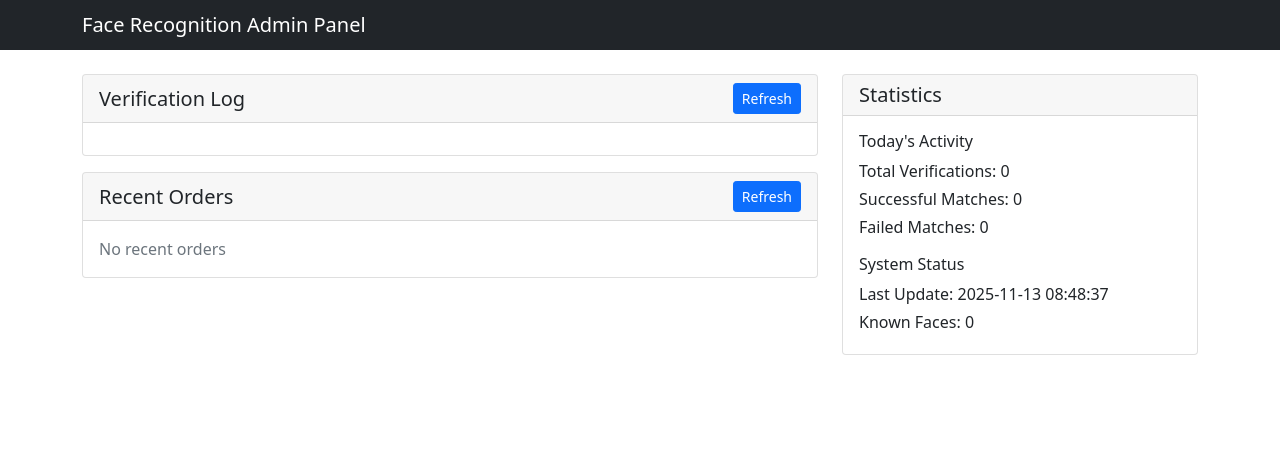
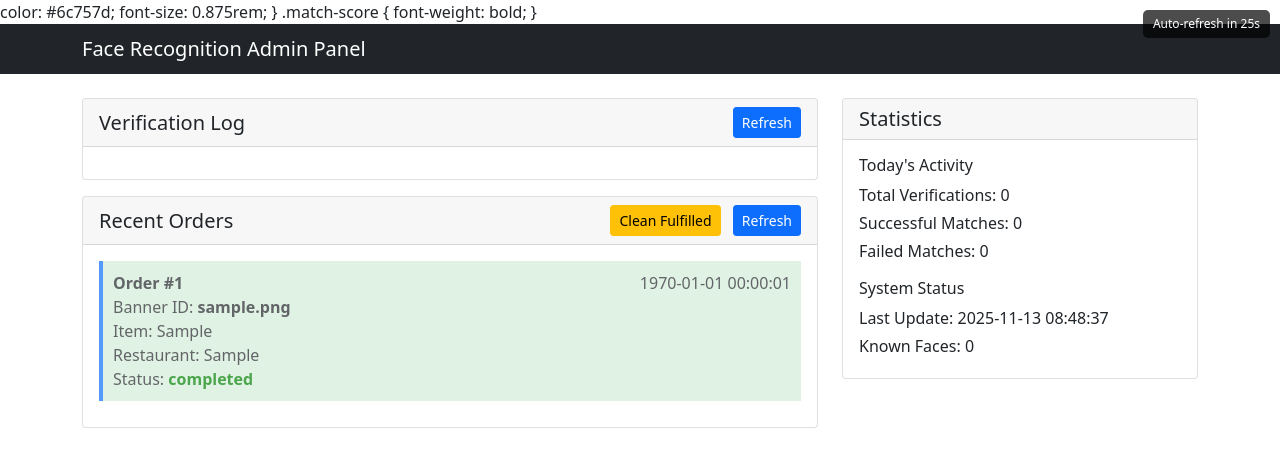
Before and after one commit to Kay608/Capstone-CST498, a Flask app: page /admin in a window 1280 px wide. Shown: the top 467 px of the page. Run offline with Flask 2, Linux system fonts and the light colour scheme; tables that the repository leaves empty hold one stand-in row (values such as "Sample post"); data that the repository does not hold is empty.

Commit message:
Enhanced facial recognition with persistent green square tracking and improved admin panel
- Implemented face tracking system with persistent recognition display
- Added FACE_PERSISTENCE_TIME and FACE_POSITION_TOLERANCE constants
- Enhanced annotate_frame() with stable green squares that don't flicker
- Added semi-transparent overlays and checkmarks for recognized faces
- Improved admin panel with auto-refresh and order cleanup functionality
- Added restaurant dropdown and status tracking to order system
- Enhanced visual feedback with improved labels and status display

```diff
--- a/flask_api/app.py
+++ b/flask_api/app.py
@@ -22,7 +22,14 @@
 from robot_navigation.robot_controller import RobotController
 from threading import Thread
 import time
-from zeroconf import Zeroconf, ServiceInfo
+# Optional imports for network discovery
+try:
+    from zeroconf import Zeroconf, ServiceInfo
+    ZEROCONF_AVAILABLE = True
+except ImportError:
+    print("[INFO] Zeroconf not available - network discovery disabled")
+    ZEROCONF_AVAILABLE = False
+
 import socket
 import face_recognition
 
@@ -253,20 +260,43 @@
     try:
         conn = get_db_connection()
         with conn.cursor() as cur:
-            cur.execute(
-                """
-                INSERT INTO orders (banner_id, item, restaurant, status, ts)
-                VALUES (%s, %s, %s, %s, %s)
-                """,
-                (banner_id, item, restaurant, status, time.time()),
-            )
-            order_no = cur.lastrowid
+            # First try with restaurant column
+            try:
+                cur.execute(
+                    """
+                    INSERT INTO orders (banner_id, item, restaurant, status, ts)
+                    VALUES (%s, %s, %s, %s, %s)
+                    """,
+                    (banner_id, item, restaurant, status, time.time()),
+                )
+                order_no = cur.lastrowid
+                print(f"[INFO] Saved order {order_no} for {banner_id} to database (with restaurant).")
+            except pymysql.MySQLError as e:
+                # If restaurant column doesn't exist, try without it
+                if "Unknown column 'restaurant'" in str(e):
+                    print("[WARN] Restaurant column not found, saving without restaurant...")
+                    cur.execute(
+                        """
+                        INSERT INTO orders (banner_id, item, status, ts)
+                        VALUES (%s, %s, %s, %s)
+                        """,
+                        (banner_id, item, status, time.time()),
+                    )
+                    order_no = cur.lastrowid
+                    print(f"[INFO] Saved order {order_no} for {banner_id} to database (without restaurant).")
+                else:
+                    raise e
         conn.commit()
-        print(f"[INFO] Saved order {order_no} for {banner_id} to database.")
         return order_no, None
     except pymysql.MySQLError as exc:
         print(f"[ERROR] Failed to save order to database: {exc}")
-        return None, str(exc)
+        # Check for foreign key constraint error (user doesn't exist)
+        if "foreign key constraint fails" in str(exc).lower() and "banner_id" in str(exc):
+            return None, "Banner ID not found. You must be registered in the facial recognition system before placing orders. Please contact admin to register."
+        elif "duplicate entry" in str(exc).lower():
+            return None, "Duplicate order detected. Please try again."
+        else:
+            return None, f"Database error: {exc}"
     finally:
         if conn:
             try:
@@ -303,7 +333,6 @@
 known_encodings = []
 known_names = []
 
-@app.before_first_request
 def initialize_database_and_encodings():
     """
     Initialize the database and load face encodings once before the first request.
@@ -314,6 +343,10 @@
     init_db()
     known_encodings, known_names = load_encodings_from_db()
     print("[INFO] Initialization complete.")
+
+# Initialize on app startup
+with app.app_context():
+    initialize_database_and_encodings()
 
 
 orders = []
@@ -496,12 +529,15 @@
     # POST: place the order
     banner_id = request.form.get('banner_id', '').strip()
     item = request.form.get('item')
+    restaurant = request.form.get('restaurant')
     form_data['banner_id'] = banner_id
 
     if not banner_id:
         return render_template('order.html', result={'success': False, 'message': 'Missing banner_id.'}, form_data=form_data)
     if not item:
         return render_template('order.html', result={'success': False, 'message': 'Missing item selection.'}, form_data=form_data)
+    if not restaurant:
+        return render_template('order.html', result={'success': False, 'message': 'Missing restaurant selection.'}, form_data=form_data)
 
     # Try to resolve human-readable name from the users table (optional)
     user_display = None
@@ -524,27 +560,27 @@
 
     order = {
         'user': {'banner_id': banner_id, 'name': user_display},
-        'restaurant': 'Campus Pickup',
+        'restaurant': restaurant,
         'items': [item],
         'status': 'pending',
         'timestamp': time.time(),
     }
     # Attempt to persist the order to the orders table in MySQL (preferred)
-    order_no, db_error = save_order_to_db(banner_id, item, 'Campus Pickup', 'pending')
+    order_no, db_error = save_order_to_db(banner_id, item, restaurant, 'pending')
+
+    # If there's a database error, return error immediately
+    if db_error:
+        return render_template('order.html', result={'success': False, 'message': db_error}, form_data=form_data)
 
     # Keep an in-memory record as well for quick access
     order['order_no'] = order_no
-    if db_error:
-        order['db_error'] = db_error
     orders.append(order)
 
-    message = f"Order received for {banner_id}: {item}."
+    message = f"Order received for {banner_id}: {item} from {restaurant}."
     if user_display:
-        message = f"Order received for {user_display} ({banner_id}): {item}."
+        message = f"Order received for {user_display} ({banner_id}): {item} from {restaurant}."
     if order_no:
         message += f" (order_no: {order_no})"
-    elif db_error:
-        message += " (warning: failed to save order to database)"
 
     return render_template('order.html', result={'success': True, 'message': message}, form_data={'banner_id': ''})
 
@@ -596,6 +632,117 @@
     })
 
 
+@app.route('/api/log_verification', methods=['POST'])
+def api_log_verification():
+    """API endpoint to receive verification logs from remote devices (like Raspberry Pi)."""
+    try:
+        data = request.get_json()
+
+        if not data:
+            return jsonify({'error': 'No data provided'}), 400
+
+        # Extract required fields
+        name = data.get('name', 'Unknown')
+        matched = data.get('matched', False)
+        confidence = data.get('confidence', 0.0)
+        location = data.get('location', 'Remote Device')
+
+        # Log the verification using the existing function
+        log_verification(name, matched, confidence, location)
+
+        return jsonify({
+            'success': True,
+            'message': 'Verification logged successfully'
+        }), 200
+
+    except Exception as e:
+        print(f"[ERROR] Failed to log remote verification: {e}")
+        return jsonify({'error': 'Failed to log verification'}), 500
+
+
+@app.route('/api/process_order', methods=['POST'])
+def api_process_order():
+    """API endpoint to process order fulfillment when face is recognized."""
+    try:
+        data = request.get_json()
+
+        if not data:
+            return jsonify({'error': 'No data provided'}), 400
+
+        banner_id = data.get('banner_id')
+        action = data.get('action', 'fulfill')
+
+        if not banner_id:
+            return jsonify({'error': 'banner_id required'}), 400
+
+        # Find pending orders for this banner_id
+        if all([DB_HOST, DB_USER, DB_PASSWORD, DB_NAME]):
+            try:
+                conn = get_db_connection()
+                with conn.cursor() as cur:
+                    # Check for pending orders (with fallback for missing restaurant column)
+                    try:
+                        cur.execute(
+                            "SELECT order_no, item, restaurant FROM orders WHERE banner_id = %s AND status = 'pending'",
+                            (banner_id,)
+                        )
+                        pending_orders = cur.fetchall()
+                        has_restaurant = True
+                    except pymysql.MySQLError as e:
+                        if "Unknown column 'restaurant'" in str(e):
+                            cur.execute(
+                                "SELECT order_no, item FROM orders WHERE banner_id = %s AND status = 'pending'",
+                                (banner_id,)
+                            )
+                            pending_orders = cur.fetchall()
+                            has_restaurant = False
+                            # Add restaurant field for consistency
+                            for order in pending_orders:
+                                order['restaurant'] = 'N/A'
+                        else:
+                            raise e
+
+                    if pending_orders:
+                        # Update all pending orders to fulfilled
+                        cur.execute(
+                            "UPDATE orders SET status = 'fulfilled' WHERE banner_id = %s AND status = 'pending'",
+                            (banner_id,)
+                        )
+                        conn.commit()
+
+                        # Get order details for response
+                        items = [f"{order['item']} from {order['restaurant']}" for order in pending_orders]
+                        order_numbers = [order['order_no'] for order in pending_orders]
+
+                        return jsonify({
+                            'success': True,
+                            'order_fulfilled': True,
+                            'banner_id': banner_id,
+                            'order_numbers': order_numbers,
+                            'items': items,
+                            'message': f'Fulfilled {len(pending_orders)} order(s)'
+                        }), 200
+                    else:
+                        return jsonify({
+                            'success': True,
+                            'order_fulfilled': False,
+                            'banner_id': banner_id,
+                            'message': 'No pending orders found'
+                        }), 200
+
+                conn.close()
+
+            except Exception as e:
+                print(f"[ERROR] Database error in order processing: {e}")
+                return jsonify({'error': 'Database error'}), 500
+        else:
+            return jsonify({'error': 'Database not configured'}), 503
+
+    except Exception as e:
+        print(f"[ERROR] Failed to process order: {e}")
+        return jsonify({'error': 'Failed to process order'}), 500
+
+
 @app.route('/admin/orders', methods=['GET'])
 def get_admin_orders():
     """Return recent orders from DB (preferred) or from in-memory list as fallback."""
@@ -605,8 +752,20 @@
         try:
             conn = get_db_connection()
             with conn.cursor() as cur:
-                cur.execute("SELECT order_no, banner_id, item, restaurant, status, ts FROM orders ORDER BY order_no DESC LIMIT 50;")
-                rows = cur.fetchall()
+                # First try with restaurant column
+                try:
+                    cur.execute("SELECT order_no, banner_id, item, restaurant, status, ts FROM orders ORDER BY order_no DESC LIMIT 50;")
+                    rows = cur.fetchall()
+                    has_restaurant = True
+                except pymysql.MySQLError as e:
+                    if "Unknown column 'restaurant'" in str(e):
+                        print("[WARN] Restaurant column not found, querying without it...")
+                        cur.execute("SELECT order_no, banner_id, item, status, ts FROM orders ORDER BY order_no DESC LIMIT 50;")
+                        rows = cur.fetchall()
+                        has_restaurant = False
+                    else:
+                        raise e
+
                 for r in rows:
                     ts = r.get('ts')
                     try:
@@ -618,7 +777,7 @@
                         'banner_id': r.get('banner_id'),
                         'name': None,
                         'item': r.get('item'),
-                        'restaurant': r.get('restaurant'),
+                        'restaurant': r.get('restaurant', 'N/A') if has_restaurant else 'N/A',
                         'status': r.get('status'),
                         'timestamp': ts_str,
                     })
@@ -663,6 +822,11 @@
         verification_log.pop(0)
 
 def register_mdns_service(port=5001):
+    if not ZEROCONF_AVAILABLE:
+        print("[INFO] Zeroconf not available - skipping mDNS service registration")
+        return
+
+    from zeroconf import Zeroconf, ServiceInfo
     zeroconf = Zeroconf()
     ip = socket.gethostbyname(socket.gethostname())
     desc = {'path': '/'}
@@ -678,7 +842,42 @@
     print(f"[mDNS] Service registered as appservice.local:{port}")
     return zeroconf
 
+
+@app.route('/api/cleanup_orders', methods=['POST'])
+def cleanup_orders():
+    """Clean up fulfilled orders from the database."""
+    try:
+        data = request.get_json() or {}
+        action = data.get('action', '')
+
+        if action != 'delete_fulfilled':
+            return jsonify({'error': 'Invalid action'}), 400
+
+        conn = get_db_connection()
+        with conn.cursor() as cur:
+            # Delete orders marked as 'fulfilled' or 'completed'
+            cur.execute("""
+                DELETE FROM orders
+                WHERE status IN ('fulfilled', 'completed', 'delivered')
+            """)
+
+            deleted_count = cur.rowcount
+            conn.commit()
+
+            return jsonify({
+                'success': True,
+                'message': f'Deleted {deleted_count} fulfilled order(s)'
+            })
+
+    except Exception as e:
+        print(f"[ERROR] Failed to cleanup orders: {e}")
+        return jsonify({'error': 'Failed to cleanup orders'}), 500
+    finally:
+        if 'conn' in locals() and conn:
+            conn.close()
+
+
 if __name__ == '__main__':
     mdns = register_mdns_service(port=5001)
-    # The initialization is now handled by the before_first_request hook
+    # The initialization is now handled during app startup
     app.run(host='0.0.0.0', port=5001, debug=_run_debug_mode)
--- a/flask_api/templates/admin.html
+++ b/flask_api/templates/admin.html
@@ -22,7 +22,22 @@
         .verification-entry.failure {
             border-left-color: #dc3545;
         }
-        .timestamp {
+        .fulfilled-order {
+            background-color: #d4edda;
+            opacity: 0.7;
+        }
+        .auto-refresh-indicator {
+            position: fixed;
+            top: 10px;
+            right: 10px;
+            background: rgba(0,0,0,0.7);
+            color: white;
+            padding: 5px 10px;
+            border-radius: 5px;
+            font-size: 12px;
+            z-index: 1000;
+        }
+    </style>
             color: #6c757d;
             font-size: 0.875rem;
         }
@@ -37,6 +52,11 @@
             <span class="navbar-brand mb-0 h1">Face Recognition Admin Panel</span>
         </div>
     </nav>
+
+    <!-- Auto-refresh indicator -->
+    <div class="auto-refresh-indicator" id="refreshIndicator">
+        Auto-refresh in <span id="countdown">30</span>s
+    </div>
 
     <div class="container">
         <div class="row">
@@ -54,7 +74,10 @@
                 <div class="card mt-3">
                     <div class="card-header d-flex justify-content-between align-items-center">
                         <h5 class="mb-0">Recent Orders</h5>
-                        <button class="btn btn-sm btn-primary" onclick="refreshOrders()">Refresh</button>
+                        <div>
+                            <button class="btn btn-sm btn-warning me-2" onclick="cleanupFulfilledOrders()">Clean Fulfilled</button>
+                            <button class="btn btn-sm btn-primary" onclick="refreshOrders()">Refresh</button>
+                        </div>
                     </div>
                     <div class="card-body verification-log" id="ordersList">
                         <!-- Orders will be inserted here -->
@@ -151,14 +174,82 @@
             `).join('');
         }
 
+        // Cleanup fulfilled orders
+        async function cleanupFulfilledOrders() {
+            if (!confirm('Delete all fulfilled orders?')) return;
+
+            try {
+                const response = await fetch('/api/cleanup_orders', {
+                    method: 'POST',
+                    headers: { 'Content-Type': 'application/json' },
+                    body: JSON.stringify({action: 'delete_fulfilled'})
+                });
+
+                if (response.ok) {
+                    const result = await response.json();
+                    alert(result.message || 'Fulfilled orders cleaned up successfully');
+                    refreshOrders();
+                } else {
+                    alert('Failed to cleanup orders');
+                }
+            } catch (error) {
+                console.error('Error cleaning up orders:', error);
+                alert('Error connecting to server');
+            }
+        }
+
+        // Auto-refresh countdown
+        let refreshCountdown = 30;
+        function updateCountdown() {
+            document.getElementById('countdown').textContent = refreshCountdown;
+            refreshCountdown--;
+
+            if (refreshCountdown < 0) {
+                refreshLog();
+                refreshOrders();
+                refreshCountdown = 30;
+            }
+        }
+
+        // Refresh orders with styling for fulfilled orders
+        async function refreshOrders() {
+            const response = await fetch('/admin/orders');
+            const data = await response.json();
+            const list = document.getElementById('ordersList');
+
+            if (!data.orders || data.orders.length === 0) {
+                list.innerHTML = '<div class="text-muted">No recent orders</div>';
+                return;
+            }
+
+            list.innerHTML = data.orders.map(o => {
+                const isFulfilled = o.status && (o.status.toLowerCase().includes('fulfilled') || o.status.toLowerCase().includes('completed'));
+                const entryClass = `verification-entry ${isFulfilled ? 'fulfilled-order' : ''}`;
+
+                return `
+                    <div class="${entryClass}">
+                        <div class="d-flex justify-content-between">
+                            <strong>Order #${o.order_no ? o.order_no : '—'}</strong>
+                            <span class="timestamp">${o.timestamp}</span>
+                        </div>
+                        <div>
+                            <div>Banner ID: <strong>${o.banner_id}</strong>${o.name ? ` — ${o.name}` : ''}</div>
+                            <div>Item: <span class="match-score">${o.item}</span></div>
+                            ${o.restaurant ? `<div>Restaurant: ${o.restaurant}</div>` : ''}
+                            <div>Status: <strong ${isFulfilled ? 'style="color: green;"' : ''}>${o.status}</strong></div>
+                        </div>
+                    </div>
+                `;
+            }).join('');
+        }
+
         // Initial load
         refreshLog();
-
-        // Initial orders load
         refreshOrders();
 
-        // Auto-refresh every 30 seconds
-        setInterval(() => { refreshLog(); refreshOrders(); }, 30000);
+        // Auto-refresh every 30 seconds with countdown
+        setInterval(updateCountdown, 1000);
+        setInterval(() => { refreshLog(); refreshOrders(); refreshCountdown = 30; }, 30000);
     </script>
     <script src="https://cdn.jsdelivr.net/npm/bootstrap@5.1.3/dist/js/bootstrap.bundle.min.js"></script>
 </body>
--- a/requirements.txt
+++ b/requirements.txt
@@ -13,3 +13,4 @@
 tensorflow==2.13.0 # Required for MobileNetV2 traffic sign classifier (CPU build)
 typing-extensions==4.5.0
 zeroconf==0.132.2
+requests==2.31.0 # For HTTP communication between Pi and Flask app
```
Also changed, not shown: ai_facial_recognition.py (+197 -19 lines), flask_api/templates/order.html (+19 -1 lines).
